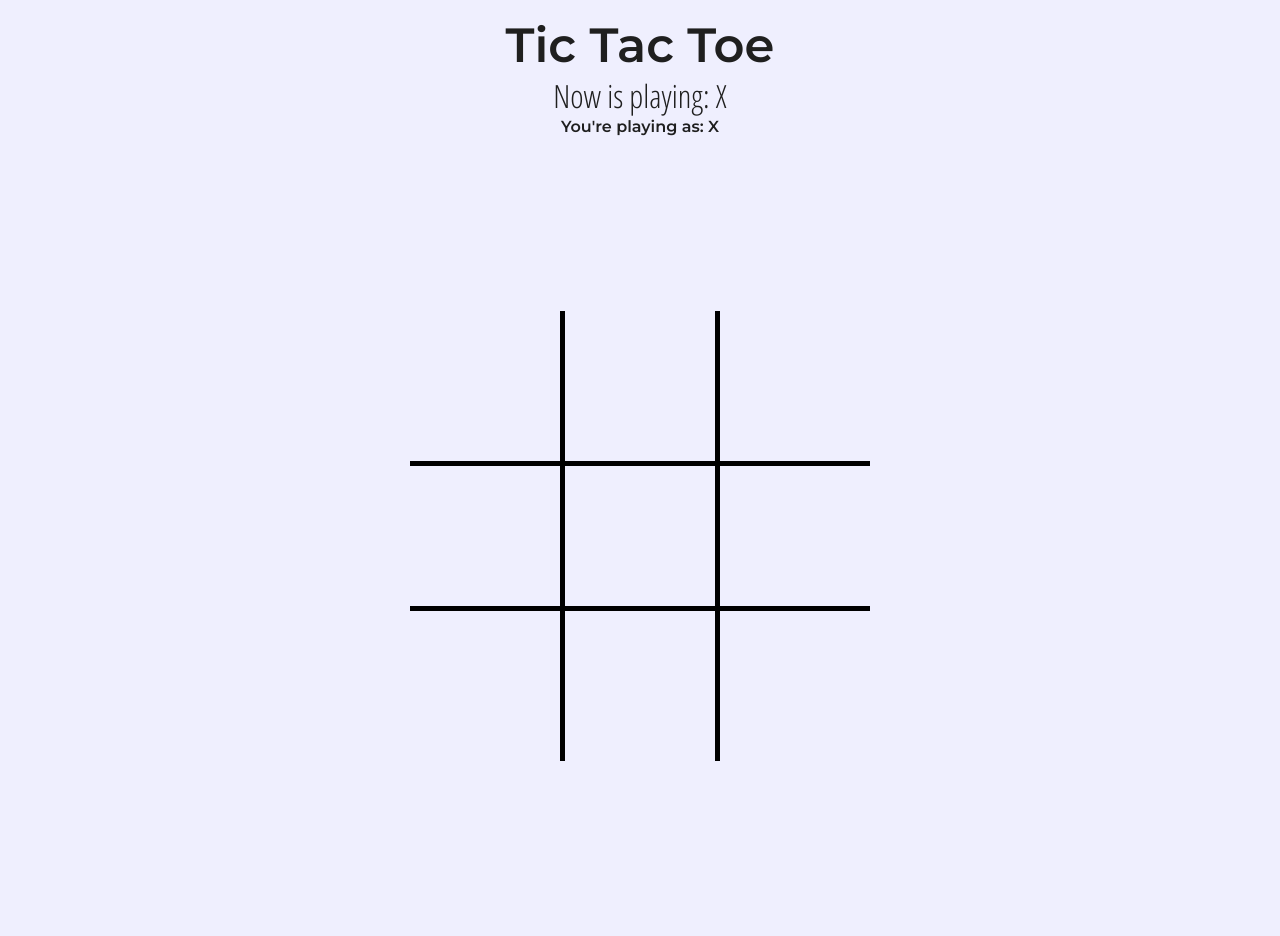
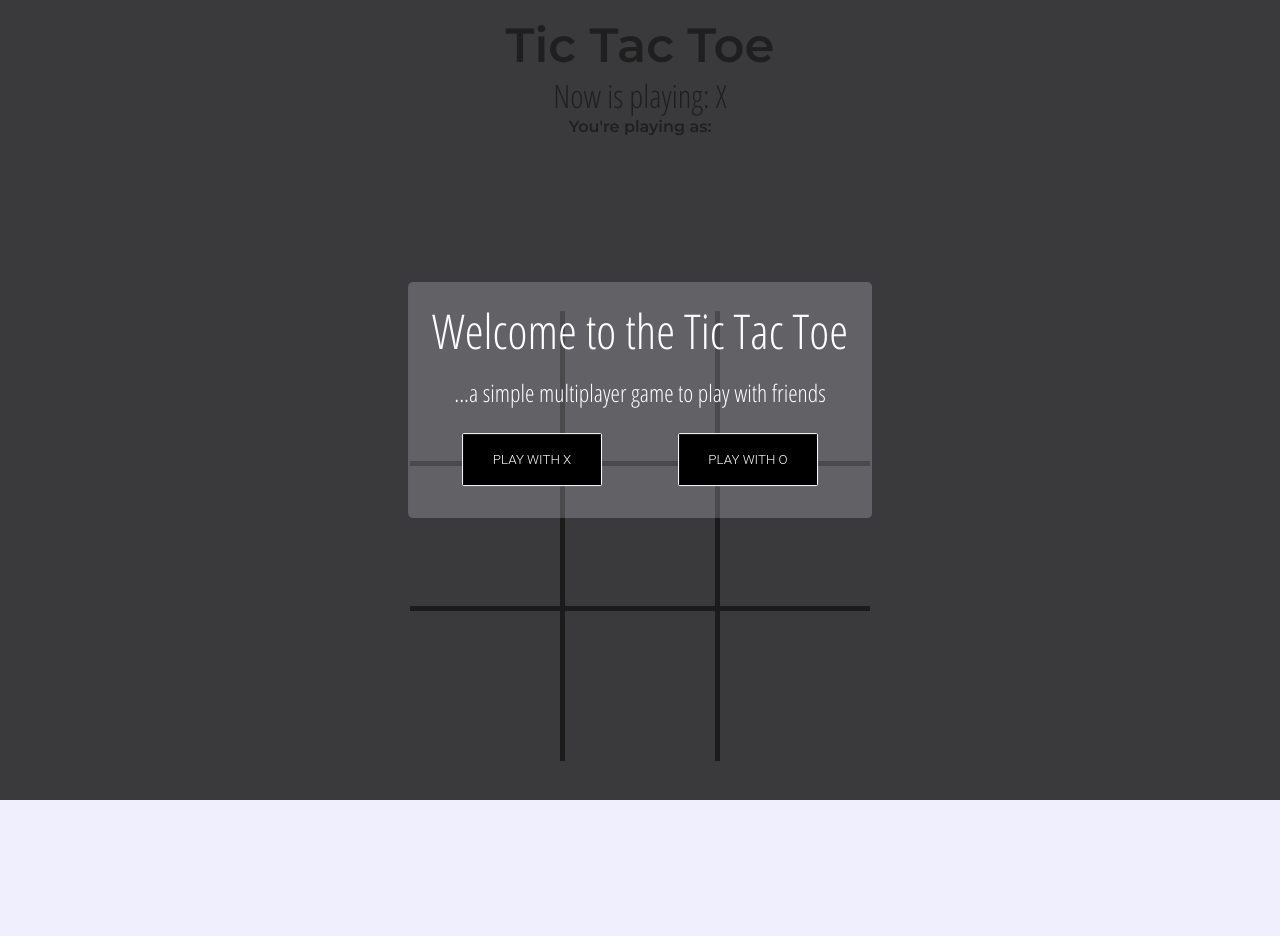
Before and after one commit to JustJavp/Tic-Tac-Toe, a PHP site: page / in a window 1280 px wide. Run offline with PHP 8.4, Linux system fonts and the light colour scheme; data that the repository does not hold is empty.

Commit message:
Version Beta multiplayer Tic Tac Toe, added main menu and other features and bugs fixed

```diff
--- /dev/null
+++ b/PHP/checkoutUsers.php
@@ -0,0 +1,14 @@
+<?php
+
+    $dataPlayerAddress = '../databases/dataPlayers.txt';
+    $dataPlayerHandling = '';
+
+    if (file_exists($dataPlayerAddress)) {
+        $dataPlayerFile = fopen($dataPlayerAddress, 'r');
+        $dataPlayerHandling = fgets($dataPlayerFile);
+        fclose($dataPlayerFile);
+    }
+
+    echo $dataPlayerHandling;
+
+?>
--- a/PHP/gameOver.php
+++ b/PHP/gameOver.php
@@ -2,5 +2,6 @@
 
 unlink('../databases/game.json');
 unlink('../databases/turn.txt');
+unlink('../databases/dataPlayers.txt');
 
 ?>
--- a/index.html
+++ b/index.html
@@ -1,5 +1,5 @@
 <!DOCTYPE html>
-<html lang="en">
+<html lang="es">
 
 <head>
     <meta charset="UTF-8">
@@ -8,17 +8,42 @@
     <title>Tic Tac Toe Proyect</title>
     <link rel="stylesheet" href="styles.css">
 </head>
-<!-- To display "Game over" put class bg-game-over into body and display block p class game over -->
-<body class="" id="body">
+
+<body id="body">
+
+
+    <div class="menu" style="display: block;" id="gameMenu">
+        <div class="menu-container">
+            <div class="menu-header">
+                <p class="card-header">Welcome to the Tic Tac Toe</p>
+                <p>...a simple multiplayer game to play with friends</p>
+            </div>
+            <div class="menu-config">
+                <!-- .selected class -->
+                <div class="select-player-icon">
+                    <button class="select-player select-x btn" data-player="X">Play with X</button>
+                    <button class="select-player select-o btn" data-player="O">Play with O</button>
+                </div>
+            </div>
+        </div>
+    </div>
+
+    <div class="game-over" style="display: none" id="gameOver">
+        <div class="game-over-container">
+            <div class="game-over-text">
+                <p class="card-header">Game Over!</p>
+                <p id="winnerId"></p>
+            </div>
+            <div class="newGame">
+                <button class="btn" id="newGame">NEW GAME</button>
+            </div>
+        </div>
+    </div>
+
     <div class="header">
         <h1 class="game-name">Tic Tac Toe</h1>
         <p class="playing-display" style="display: block">Now is playing: <span id="playerActive">X</span></p>
         <p>You're playing as: <span id="playerIcon"></span></p>
-        <div class="game-over" style="display: none" id="gameOver">
-            <span>Game Over!</span>
-            <p id="winnerId"></p>
-            <button class="btn" id="newGame">NUEVA PARTIDA</button>
-        </div>
     </div>
 
     <div class="board playing-x" id="board">
--- a/styles.css
+++ b/styles.css
@@ -21,6 +21,52 @@
     overflow: hidden;
 }
 
+.menu, .game-over {
+    position: absolute;
+    width: 100%;
+    height: 100%;
+    background-color: #1f1f1fde;
+    z-index: 1000;
+}
+
+.menu-container, .game-over-container {
+    position: fixed;
+    top: 50%;
+    left: 50%;
+    transform: translate(-50%, -50%);
+    background-color: #efeffe38;
+    border-radius: 5px;
+    padding: 1rem 1.5rem 2rem 1.5rem;
+}
+.menu-header, .game-over-text {
+    font-size: 1.5rem;
+    font-family: 'Open Sans Condensed', sans-serif;
+}
+.menu-header, .menu-config, .game-over-container {
+    color: #FFF;
+    text-align: center;
+
+}
+.card-header {
+    font-size: 3rem;
+    margin-bottom: 0.8rem;
+}
+.menu-config, .newGame {
+    margin-top: 1.5rem;
+}
+.select-player-icon {
+    justify-content: center;
+
+    grid-column-gap: .5rem;
+    display: grid;
+    grid-template-columns: repeat(2, 50%);
+}
+.select-player {
+    text-transform: uppercase;
+    padding: 1rem;
+    justify-self: center;
+    align-self: center;
+}
 .header {
     padding-top: 1rem;
     text-align: center;
@@ -33,26 +79,6 @@
 .playing-display {
     font-size: 2rem;
     font-family: 'Open Sans Condensed', sans-serif;
-}
-.game-over {
-    font-size: 5rem;
-    color: white;
-    position: fixed;
-    top: 50%;
-    left: 50%;
-    transform: translate(-50%, -50%);
-    z-index: 1000;
-}
-.game-over span {
-    text-transform: uppercase;
-}
-.game-over p {
-    display: block;
-    font-size: 2.5rem;
-}
-.bg-game-over {
-    background-color: #333;
-    z-index: 500;
 }
 .btn {
     display: inline-block;
@@ -67,13 +93,20 @@
     text-align:center;
     transition: all 0.2s;
     background-color: #000000;
+    cursor: pointer;
+    user-select: none;
+    outline: none;
 }
 .btn:hover {
     color:#000000;
     background-color:#FFFFFF;
     border-color: #000000;
     }
-
+.selected, .selected:hover {
+    background-color:#7F2F4F;
+    color:#FFFFFF;
+    border:0.1em solid #FFFFFF;
+}
 .board {
     width: 100vw;
     height: 100vh;
```
Also changed, not shown: PHP/login.php (+38 -1 lines), main.js (+70 -13 lines).
